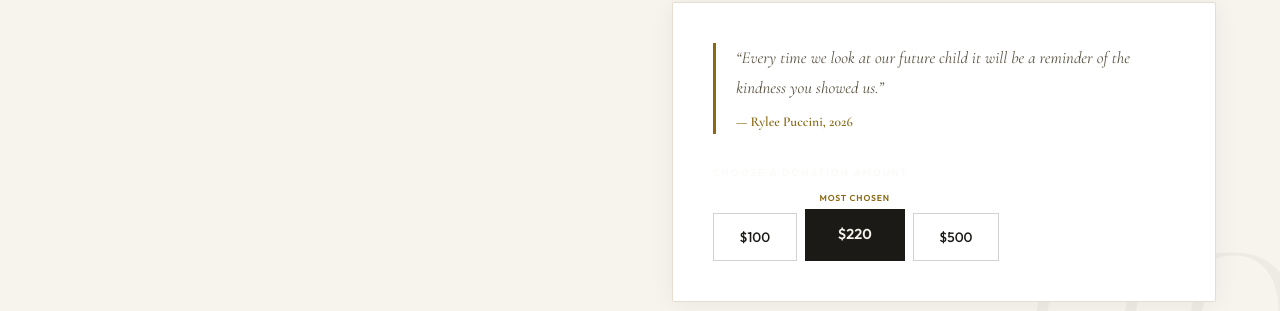
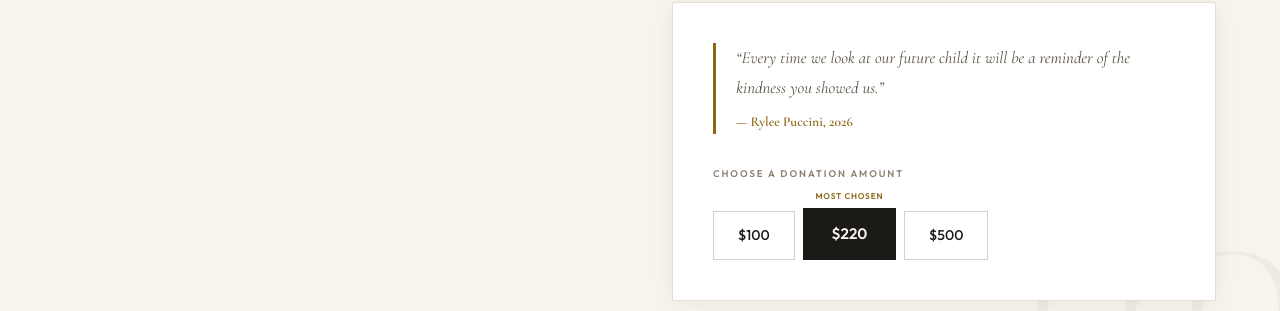
Before and after one commit to digitalalchemistalex/nvforhd, a Next.js app: page / in a window 1280 px wide. Shown: the part 1373-1684 px from the top of the page. Built offline with nearby package versions, Linux system fonts and the light colour scheme.

Commit message:
redesign: donate block for light section context

```diff
--- a/components/DonateBlock.tsx
+++ b/components/DonateBlock.tsx
@@ -1,17 +1,20 @@
-const D100  = 'https://www.tripsee.travel/merchant/book/index.html?ref=2026NVforHDGolfTournament&utm_source=nvforhd&utm_medium=website&utm_campaign=2026tournament&utm_content=inline-donate-100'
-const D220  = 'https://www.tripsee.travel/merchant/book/index.html?ref=2026NVforHDGolfTournament&utm_source=nvforhd&utm_medium=website&utm_campaign=2026tournament&utm_content=inline-donate-220'
-const D500  = 'https://www.tripsee.travel/merchant/book/index.html?ref=2026NVforHDGolfTournament&utm_source=nvforhd&utm_medium=website&utm_campaign=2026tournament&utm_content=inline-donate-500'
+const D100 = 'https://www.tripsee.travel/merchant/book/index.html?ref=2026NVforHDGolfTournament&utm_source=nvforhd&utm_medium=website&utm_campaign=2026tournament&utm_content=inline-100'
+const D220 = 'https://www.tripsee.travel/merchant/book/index.html?ref=2026NVforHDGolfTournament&utm_source=nvforhd&utm_medium=website&utm_campaign=2026tournament&utm_content=inline-220'
+const D500 = 'https://www.tripsee.travel/merchant/book/index.html?ref=2026NVforHDGolfTournament&utm_source=nvforhd&utm_medium=website&utm_campaign=2026tournament&utm_content=inline-500'
 
 export default function DonateBlock() {
   return (
     <div>
-      <div style={{ fontSize: '0.62rem', letterSpacing: '0.2em', textTransform: 'uppercase', color: 'rgba(245,242,234,0.38)', marginBottom: '0.75rem', fontWeight: 500 }}>
+      <div style={{ fontSize: '0.6rem', letterSpacing: '0.2em', textTransform: 'uppercase', color: 'var(--ink-dimmer)', marginBottom: '0.75rem', fontWeight: 600 }}>
         Choose a donation amount
       </div>
       <div style={{ display: 'flex', gap: '0.5rem', flexWrap: 'wrap', alignItems: 'flex-end' }}>
-        <a href={D100} target="_blank" rel="noopener" className="amt-btn">$100</a>
-        <a href={D220} target="_blank" rel="noopener" className="amt-btn featured" style={{ marginTop: '1rem' }}>$220</a>
-        <a href={D500} target="_blank" rel="noopener" className="amt-btn">$500</a>
+        <a href={D100} target="_blank" rel="noopener" style={{ padding: '0.8rem 1.5rem', fontSize: '0.88rem', fontWeight: 500, border: '1px solid rgba(28,26,22,0.2)', color: 'var(--ink)', textDecoration: 'none', background: '#fff', transition: 'all 0.2s', fontFamily: 'var(--sans)', display: 'inline-block' }}>$100</a>
+        <a href={D220} target="_blank" rel="noopener" style={{ padding: '0.9rem 1.8rem', fontSize: '0.95rem', fontWeight: 700, background: 'var(--ink)', color: 'var(--cream)', textDecoration: 'none', position: 'relative', marginTop: '1rem', fontFamily: 'var(--sans)', display: 'inline-block' }}>
+          $220
+          <span style={{ position: 'absolute', top: '-18px', left: '50%', transform: 'translateX(-50%)', fontSize: '0.52rem', letterSpacing: '0.1em', textTransform: 'uppercase', color: 'var(--gold-dark)', whiteSpace: 'nowrap', fontWeight: 600 }}>Most chosen</span>
+        </a>
+        <a href={D500} target="_blank" rel="noopener" style={{ padding: '0.8rem 1.5rem', fontSize: '0.88rem', fontWeight: 500, border: '1px solid rgba(28,26,22,0.2)', color: 'var(--ink)', textDecoration: 'none', background: '#fff', transition: 'all 0.2s', fontFamily: 'var(--sans)', display: 'inline-block' }}>$500</a>
       </div>
     </div>
   )
```
